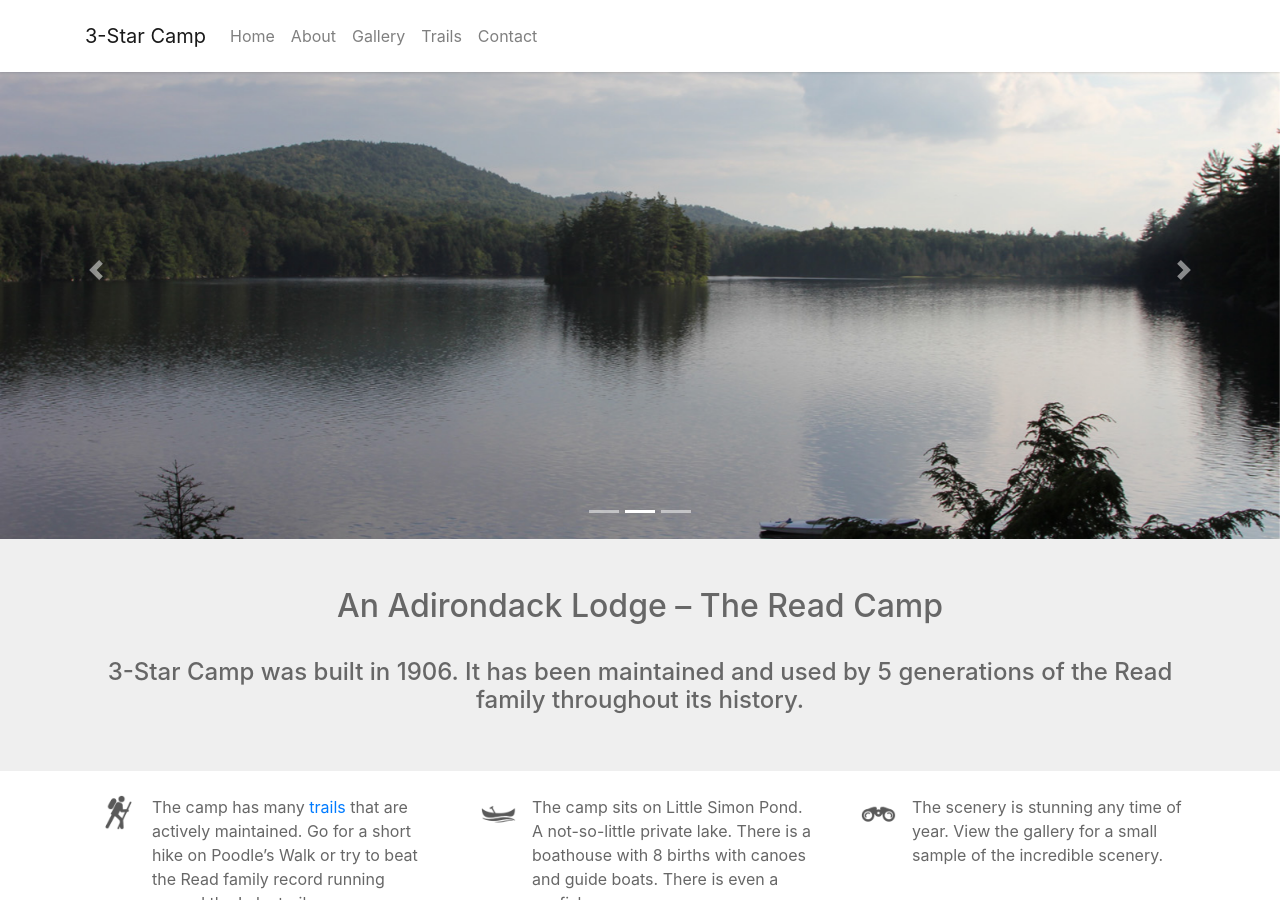
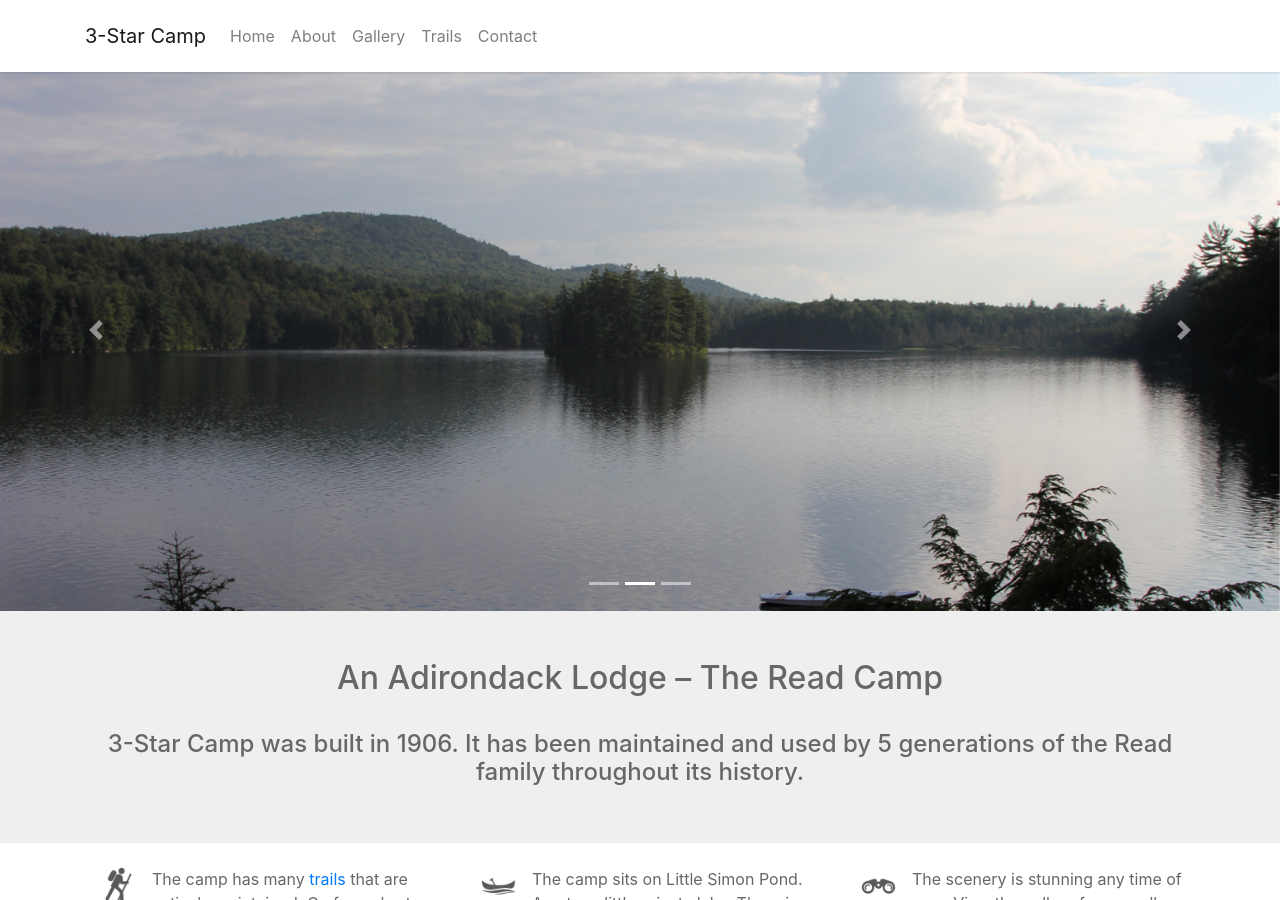
Before and after one commit to w3yz3r/w3yz3r.github.io, a Jekyll site: the page built from index.html, in a window 1280 px wide and 900 px high. Built offline with Jekyll 4.4.1, drawn with Linux system fonts in a browser that asks for light colours.

Commit message:
Allow space for menu

```diff
--- a/index.html
+++ b/index.html
@@ -2,7 +2,7 @@
 layout: default
 ---
 
-<div id="carouselExampleIndicators" class="carousel slide" data-ride="carousel">
+<div id="carouselExampleIndicators" class="carousel slide mt-5 pt-4" data-ride="carousel">
   <ol class="carousel-indicators">
     <li data-target="#carouselExampleIndicators" data-slide-to="0" class="active"></li>
     <li data-target="#carouselExampleIndicators" data-slide-to="1"></li>
```
